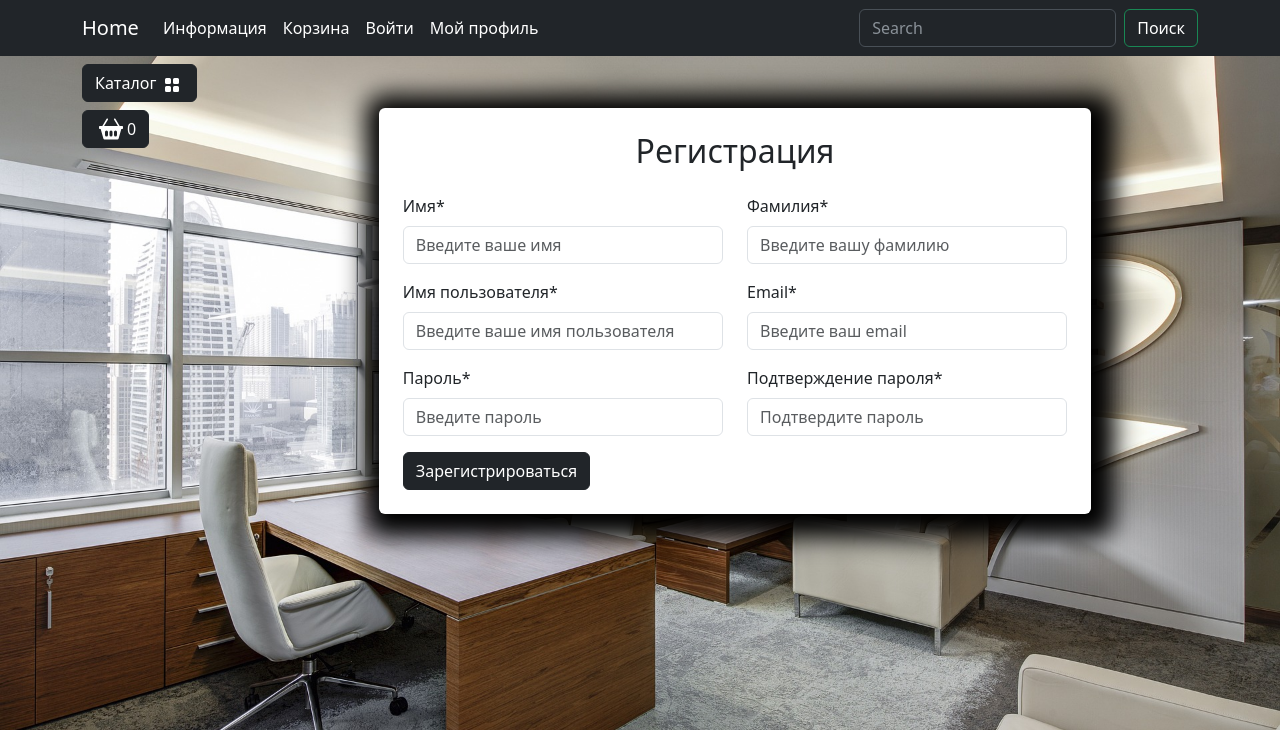
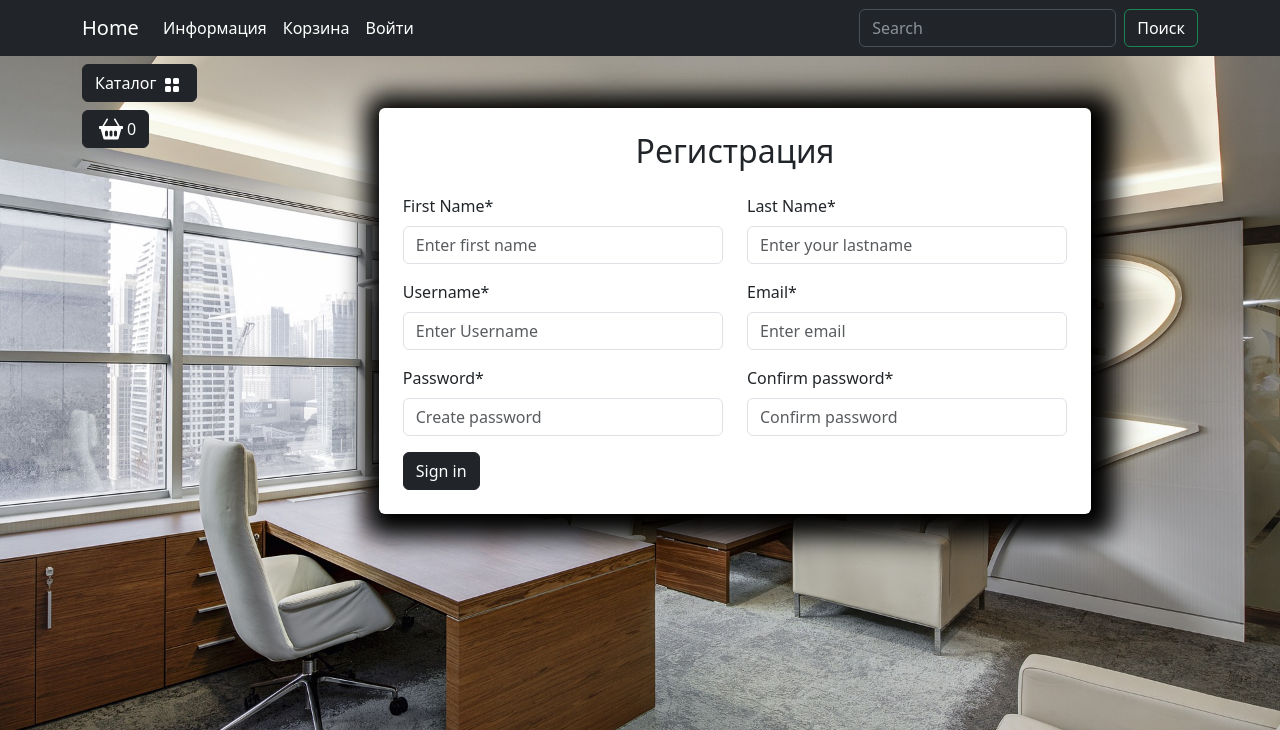
Before and after one commit to StefanCorporation/E-Furniture, a Django app: page /efurniture/users/registration/ in a window 1280 px wide. Shown: the top 730 px of the page. Run offline with Django 5.2, Linux system fonts and the light colour scheme; data comes from the database, SQL or seed files in the repository; some libraries are stand-ins or nearby versions.

Commit message:
Add registration functionallity, configurate templates

```diff
--- a/src/templates/base.html
+++ b/src/templates/base.html
@@ -54,9 +54,12 @@
                         <li class="nav-item">
                             <a class="nav-link  text-white" href="carts/cart.html">Корзина</a>
                         </li>
+
+                        {% if not user.is_authenticated %}
                             <li class="nav-item">
                                 <a class="nav-link  text-white" href="{% url 'users:login' %}">Войти</a>
                             </li>
+                        {% else %}
                             <li class="nav-item dropdown ">
                                 <a class="nav-link dropdown-toggle text-white" href="#" role="button"
                                     data-bs-toggle="dropdown" aria-expanded="false">
@@ -66,13 +69,19 @@
                                     <li><a class="dropdown-item  text-white" href="carts/cart.html">Корзина</a></li>
                                     <li><a class="dropdown-item  text-white" href="{% url 'users:profile' %}">Личный кабинет</a>
                                     </li>
+
+                                    {% if user.is_admin or user.is_staff %}
                                         <li><a class="dropdown-item  text-white" href="{% url 'admin:index' %}">Админ панель</a></li>
+                                    {% endif %}
+
                                     <li>
                                         <hr class="dropdown-divider">
                                     </li>
                                     <li><a class="dropdown-item  text-white" href="{% url 'users:logout' %}">Выйти</a></li>
                                 </ul>
                             </li>
+                        {% endif %}
+
                     </ul>
                     <form class="d-flex" role="search" action="{% url 'goods:search' %}" method="get">
                         <input class="form-control me-2" type="search" name="q" placeholder="Search" aria-label="Search">
--- a/src/users/forms.py
+++ b/src/users/forms.py
@@ -1,9 +1,32 @@
-from django.contrib.auth.forms import AuthenticationForm
+from django import forms
+from django.contrib.auth.forms import AuthenticationForm, UserCreationForm
 
 from users.models import User
+
 
 class UserLoginForm(AuthenticationForm):
 
     class Meta:
         model = User
         fields = ['username', 'password']
+
+
+class UserRegistrationForm(UserCreationForm):
+
+    class Meta:
+        model = User
+        fields = [
+            'firstname',
+            'lastname',
+            'username',
+            'email',
+            'password1',
+            'password2'
+        ]
+
+    firstname = forms.CharField()
+    lastname = forms.CharField()
+    username = forms.CharField()
+    email = forms.CharField()
+    password1 = forms.CharField()
+    password2 = forms.CharField()
--- a/src/users/templates/users/registration.html
+++ b/src/users/templates/users/registration.html
@@ -8,41 +8,88 @@
             <div class="row justify-content-center">
                 <div class="col-md-9 bg-white p-4 mb-5 mx-2 rounded custom-shadow">
                     <h2 class="text-center mb-4">Регистрация</h2>
-                    <form>
+                    <form action={% url 'users:registration' %} method="post">
+                        {% csrf_token %}
                         <div class="row">
                             <div class="col-md-6 mb-3">
-                                <label for="firstName" class="form-label">Имя*</label>
-                                <input type="text" class="form-control" id="firstName"
-                                    placeholder="Введите ваше имя" required>
+                                <label for="id_firstname" class="form-label">First Name*</label>
+                                <input type="text" class="form-control" id="id_firstName" name="firstname"
+                                    value="{% if form.firstname.value %}{{ form.firstname.value }}{% endif %}"
+                                    placeholder="Enter first name" required>
+
+                                    {% if form.firstname.errors %}
+                                        <div class="alert alert-danger alert-dismissible fade show">
+                                            {{form.firstname.errors}}
+                                        </div>
+                                    {% endif %}
+
                             </div>
                             <div class="col-md-6 mb-3">
-                                <label for="lastName" class="form-label">Фамилия*</label>
-                                <input type="text" class="form-control" id="lastName"
-                                    placeholder="Введите вашу фамилию" required>
+                                <label for="id_lastname" class="form-label">Last Name*</label>
+                                <input type="text" class="form-control" id="id_lastname" name="lastname"
+                                    value="{% if form.lastname.value %}{{ form.lastname.value }}{% endif %}"
+                                    placeholder="Enter your lastname" required>
+
+                                    {% if form.lastname.errors %}
+                                        <div class="alert alert-danger alert-dismissible fade show">
+                                            {{ form.lastname.errors }}
+                                        </div>
+                                    {% endif %}
                             </div>
                             <div class="col-md-6 mb-3">
-                                <label for="username" class="form-label">Имя пользователя*</label>
-                                <input type="text" class="form-control" id="username"
-                                    placeholder="Введите ваше имя пользователя" required>
+                                <label for="id_username" class="form-label">Username*</label>
+                                <input type="text" class="form-control" id="id_username" name="username"
+                                value="{% if form.username.value %}{{ form.username.value }}{% endif %}"
+                                    placeholder="Enter Username" required>
+
+                                {% if form.username.errors %}
+                                    <div class="alert alert-danger alert-dismissible fade show">
+                                        {{ form.username.errors }}
+                                    </div>
+                                {% endif %}
+
                             </div>
                             <div class="col-md-6 mb-3">
-                                <label for="email" class="form-label">Email*</label>
-                                <input type="email" class="form-control" id="email"
-                                    placeholder="Введите ваш email" required>
+                                <label for="id_email" class="form-label">Email*</label>
+                                <input type="email" class="form-control" id="id_email" name="email"
+                                    value="{% if form.email.value %}{{ form.email.value }}{% endif %}"
+                                    placeholder="Enter email" required>
+
+                                {% if form.email.errors %}
+                                    <div class="alert alert-danger alert-dismissible fade show">
+                                        {{ form.email.errors }}
+                                    </div>
+                                {% endif %}
+
                             </div>
                             <div class="col-md-6 mb-3">
-                                <label for="password1" class="form-label">Пароль*</label>
-                                <input type="password" class="form-control" id="password1"
-                                    placeholder="Введите пароль" required>
+                                <label for="id_password1" class="form-label">Password*</label>
+                                <input type="password" class="form-control" id="id_password1" name="password1"
+                                    value="{% if form.password1.value %}{{ form.password1.value }}{% endif %}"
+                                    placeholder="Create password" required>
+
+                                {% if form.password1.errors %}
+                                    <div class="alert alert-danger alert-dismissible fade show">
+                                        {{ form.password1.errors }}
+                                    </div>
+                                {% endif %}
+
                             </div>
                             <div class="col-md-6 mb-3">
-                                <label for="password2" class="form-label">Подтверждение пароля*</label>
-                                <input type="password" class="form-control" id="password2"
-                                    placeholder="Подтвердите пароль" required>
+                                <label for="id_password2" class="form-label">Confirm password*</label>
+                                <input type="password" class="form-control" id="id_password2" name="password2"
+                                    value="{% if form.password2.value %}{{ form.password2.value }}{% endif %}"
+                                    placeholder="Confirm password" required>
+
+                                {% if form.password2.errors %}
+                                    <div class="alert alert-danger alert-dismissible fade show">
+                                        {{ form.password2.errors }}
+                                    </div>
+                                {% endif %}
                             </div>
                         </div>
                         <button type="submit"
-                            class="btn btn-dark btn-block">Зарегистрироваться</button>
+                            class="btn btn-dark btn-block">Sign in</button>
                     </form>
                 </div>
             </div>
--- a/src/users/views.py
+++ b/src/users/views.py
@@ -1,9 +1,9 @@
 from django.http import HttpResponseRedirect
-from django.shortcuts import render
+from django.shortcuts import redirect, render
 from django.contrib import auth
 from django.urls import reverse
 
-from users.forms import UserLoginForm
+from users.forms import UserLoginForm, UserRegistrationForm
 
 # Create your views here.
 
@@ -34,12 +34,28 @@ def login(request):
     return render(request,'users/login.html', context)
 
 
+
 def registration(request):
 
+    if request.method == 'POST':
+        form = UserRegistrationForm(data=request.POST)
+
+        if form.is_valid():
+            form.save()
+
+            user = form.instance
+            auth.login(request, user)
+
+            return HttpResponseRedirect(reverse('main:index'))
+    else:
+        form = UserRegistrationForm()
+
     context = {
-        'title': 'Home - Registration'
+        'title': 'Home - Registration',
+        'form': form
     }
     return render(request, 'users/registration.html', context)
+
 
 
 def profile(request):
@@ -50,5 +66,7 @@ def profile(request):
     return render(request, 'users/profile.html', context)
 
 
+
 def logout(request):
-    pass
+    auth.logout(request)
+    return redirect(reverse('main:index'))
```
Lines whose indentation alone changed are shown as unchanged.
